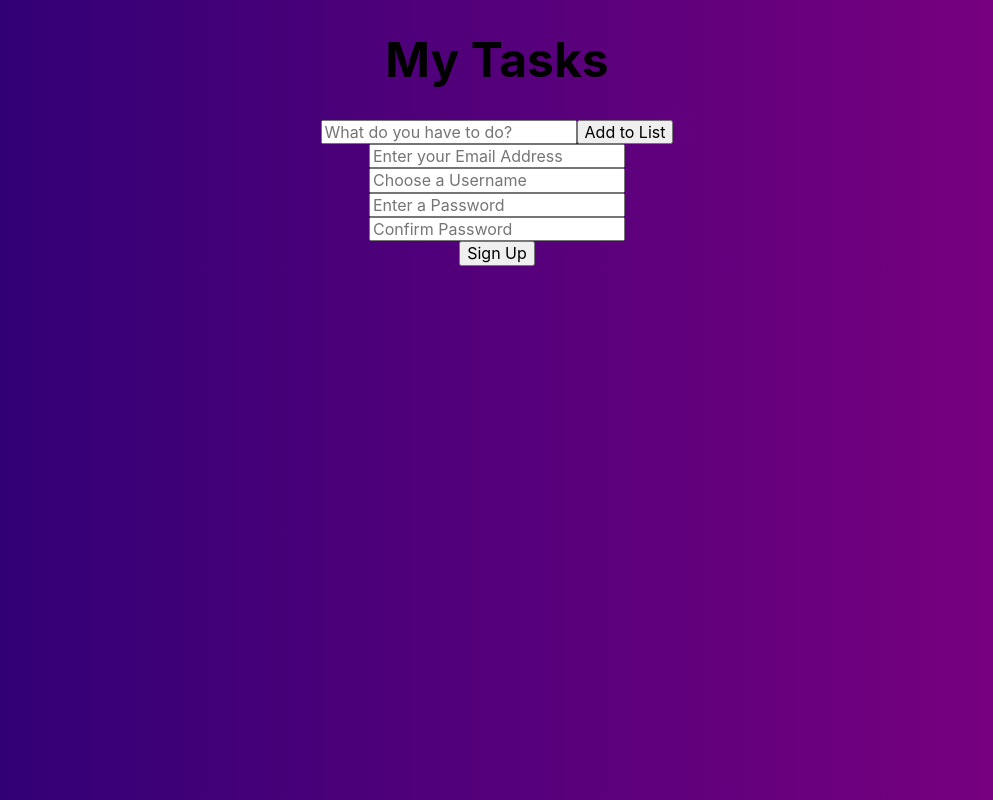
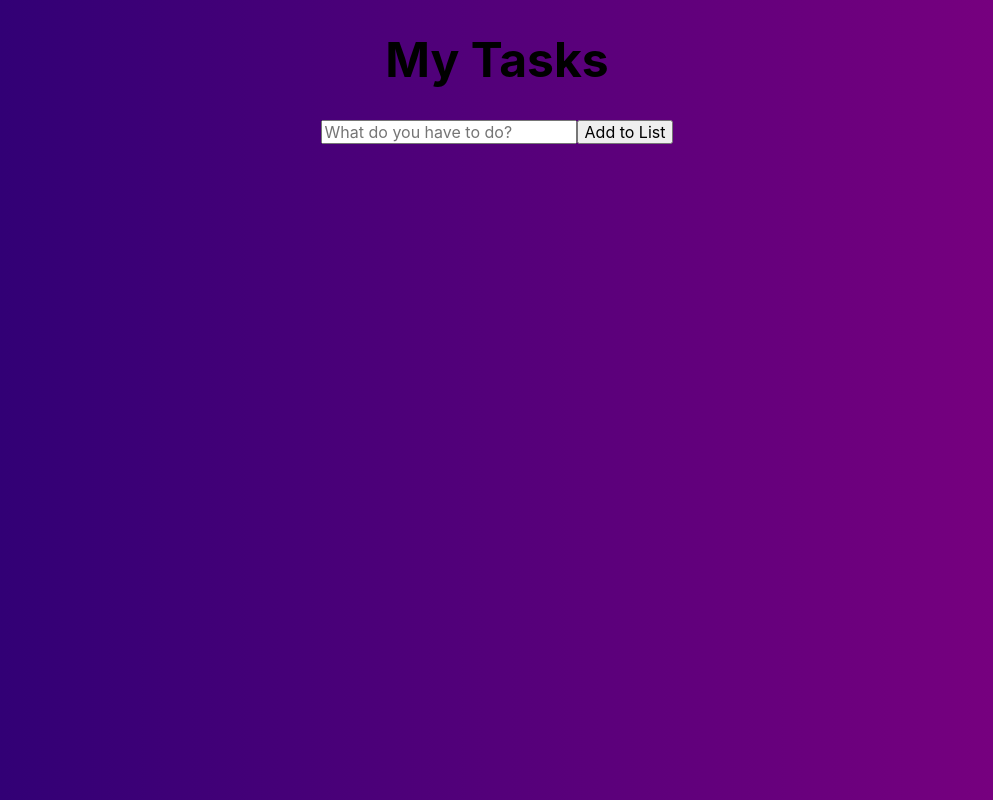
Before and after one commit to BSalemi/MyTasks, a React (Create React App) app: page / in a window 1280 px wide. Shown: the whole page, without its empty margins (143-1136 px from the left). Built offline with nearby package versions, Linux system fonts and the light colour scheme; no server answers.

Commit message:
created createNewUser function in Signup Form function which holds the fetch request for creating a new User instance

```diff
--- a/src/components/SignupForm.js
+++ b/src/components/SignupForm.js
@@ -16,14 +16,7 @@ class SignupForm extends React.Component {
         })
     }
 
-    handleOnSubmit = event => {
-        event.preventDefault();
-        const user = {
-            emailAddress: this.state.emailAddress,
-            username: this.state.username,
-            password: this.state.password,
-            passwordConfirm: this.state.passwordConfirm
-        };
+    createNewUser = (user) => {
         fetch(USERS_URL, {
             method: "POST",
             headers: {
@@ -36,15 +29,25 @@ class SignupForm extends React.Component {
         .then((userData) => {
             localStorage.loggedIn = userData.id
             this.props.updateLoggedInUser(localStorage.loggedIn)
+        })
+    }
 
-        })
+    handleOnSubmit = event => {
+        event.preventDefault();
+        const user = {
+            emailAddress: this.state.emailAddress,
+            username: this.state.username,
+            password: this.state.password,
+            passwordConfirm: this.state.passwordConfirm
+        };
+        this.createNewUser(user);
     }
 
     render(){
         return(
             <div id="signup-form">
-                {localStorage.loggedIn ? null :
-                    <form onSubmit={event => this.handleOnSubmit(event)}>
+                {!localStorage.loggedIn ? null :
+                    <form onSubmit={event => this.handleOnSubmit(event)} className="pa2 ba br1">
                         <input type="email" name="emailAddress" placeholder="Enter your Email Address" value={this.state.emailAddress} onChange={event => this.handleOnChange(event)}/>
                         <br/>
                         <input type="text" name="username" placeholder="Choose a Username" value={this.state.username} onChange={event => this.handleOnChange(event)}/>
@@ -53,7 +56,7 @@ class SignupForm extends React.Component {
                         <br/>
                         <input type="password" name="passwordConfirm" placeholder="Confirm Password" value={this.state.passwordConfirm} onChange={event => this.handleOnChange(event)}/>
                         <br/>
-                        <input type="submit" value="Sign Up"/>
+                        <input type="submit" value="Sign Up" className="ma1"/>
                     </form>
                 }
             </div>
--- a/src/components/TaskForm.js
+++ b/src/components/TaskForm.js
@@ -31,7 +31,7 @@ class TaskForm extends React.Component{
         })
         .then(res => res.json())
         .then((newTask) => {
-            console.log(newTask)
+            console.log(newTask, "new task")
     })
 }
 
```
